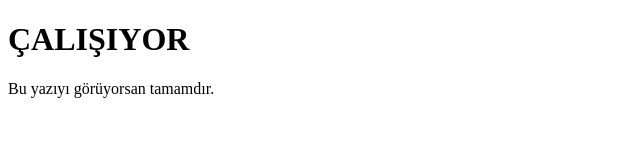
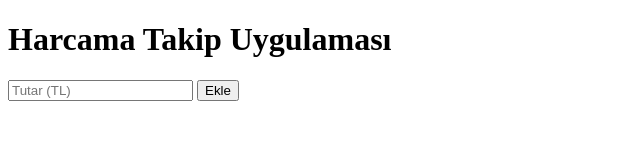
Before and after one commit to dimainsaatt-debug/harcama, a plain HTML site: page index.html in a window 1280 px wide. Shown: the whole page, without its empty margins (0-640 px from the left). Drawn offline with Linux system fonts and the light colour scheme.

Commit message:
Update title and content for expense tracking app

```diff
--- a/index.html
+++ b/index.html
@@ -2,11 +2,33 @@
 <html lang="tr">
 <head>
   <meta charset="UTF-8">
-  <title>Deneme</title>
+  <title>Harcama Takip</title>
   <meta name="viewport" content="width=device-width, initial-scale=1">
+
+  <!-- PWA -->
+  <link rel="manifest" href="manifest.json">
+  <meta name="apple-mobile-web-app-capable" content="yes">
 </head>
+
 <body>
-  <h1>ÇALIŞIYOR</h1>
-  <p>Bu yazıyı görüyorsan tamamdır.</p>
+  <h1>Harcama Takip Uygulaması</h1>
+
+  <input id="tutar" type="number" placeholder="Tutar (TL)">
+  <button onclick="ekle()">Ekle</button>
+
+  <ul id="liste"></ul>
+
+  <script>
+    function ekle() {
+      var tutar = document.getElementById("tutar").value;
+      if (tutar === "") return;
+
+      var li = document.createElement("li");
+      li.innerText = tutar + " TL";
+      document.getElementById("liste").appendChild(li);
+
+      document.getElementById("tutar").value = "";
+    }
+  </script>
 </body>
 </html>
```
